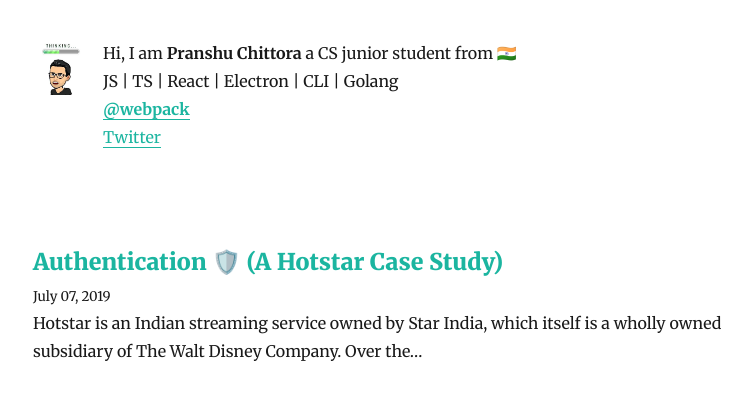
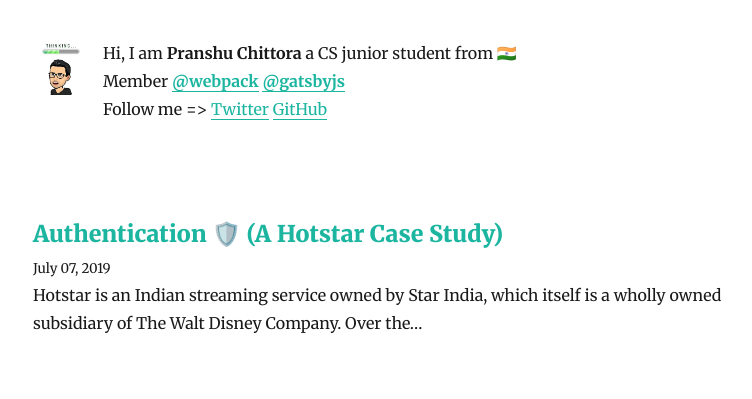
Before and after one commit to pranshuchittora/pranshuchittora.github.io, a Gatsby site: page / in a window 1280 px wide. Shown: the part 101-500 px from the top of the page, without its empty margins (236-988 px from the left). Built offline with nearby package versions, Linux system fonts and the light colour scheme; Gatsby itself is replaced by a stand-in of ours; some packages are replaced by stand-ins of ours.

Commit message:
chore: Updates the bio and crops images

```diff
--- a/src/components/Bio.js
+++ b/src/components/Bio.js
@@ -29,14 +29,20 @@
         <p>
           Hi, I am <strong>Pranshu Chittora</strong> a CS junior student from 🇮🇳
           <br />
-          JS | TS | React | Electron | CLI | Golang
-          <br />
+          Member{' '}
           <a href="https://github.com/webpack">
             <strong>@webpack</strong>
+          </a>{' '}
+          <a href="https://github.com/gatsbyjs">
+            <strong>@gatsbyjs</strong>
           </a>
           <div>
+            Follow me =>{' '}
             <a href="https://twitter.com/pranshuchittora" target="_blank">
               Twitter
+            </a>{' '}
+            <a href="https://github.com/pranshuchittora" target="_blank">
+              GitHub
             </a>
           </div>
         </p>
```
Also changed, not shown: src/pages/authentication-a-hotstar-case-study/assets/email-form.png.
